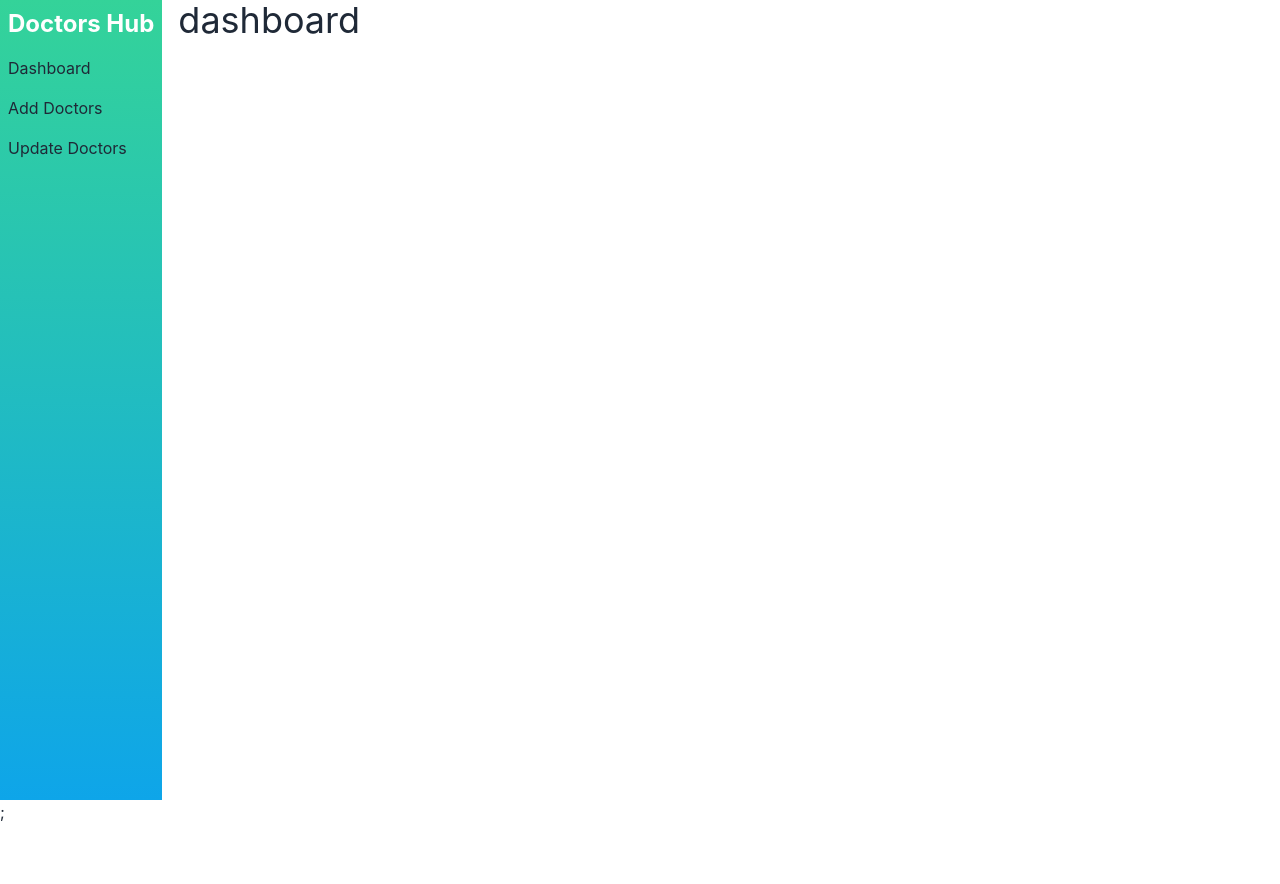
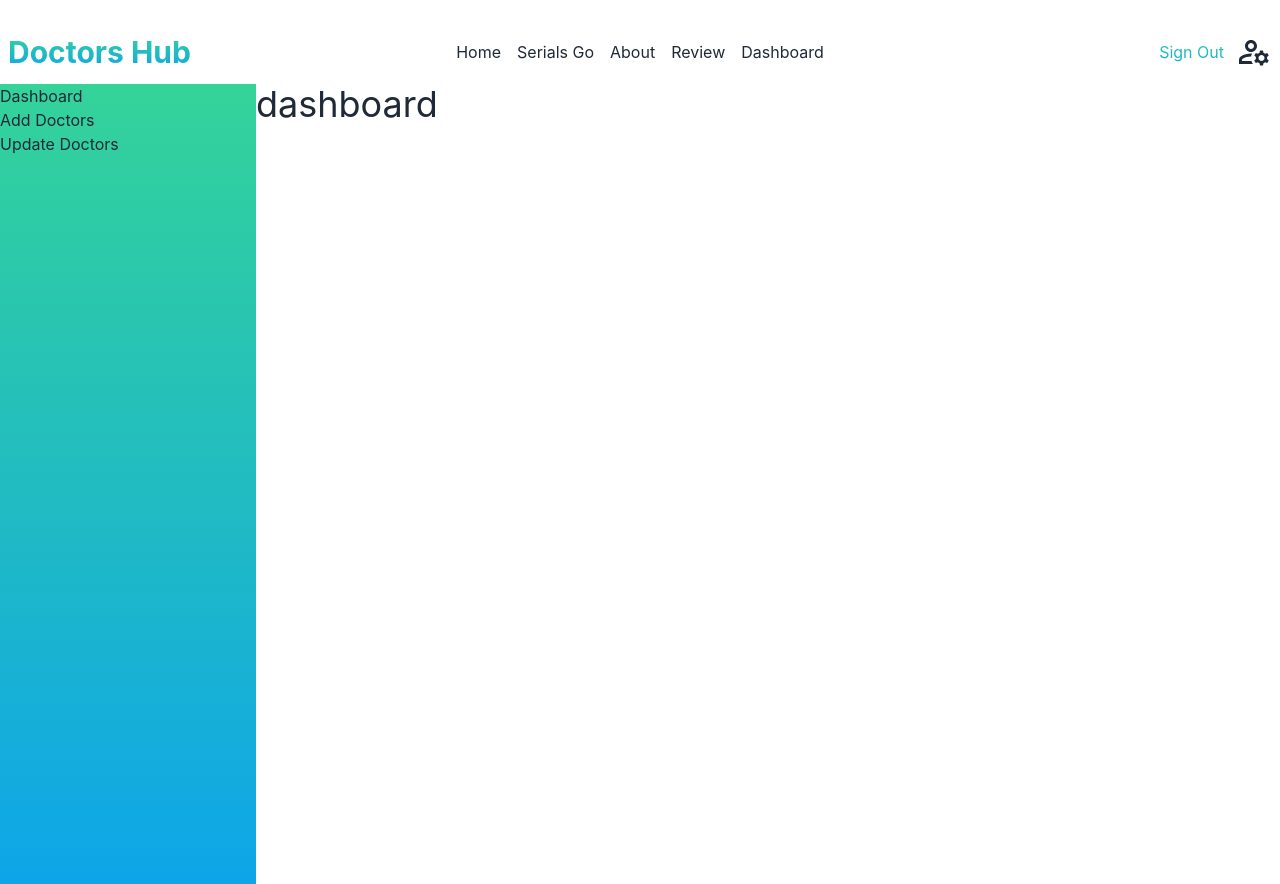
Before and after one commit to ahm-fahim/doctors-hub, a React (Create React App) app in the folder doctor-hub-client/: page /dashboard in a window 1280 px wide. Before the commit the page ends 824 px from the top, so only its background shows below. Built offline with nearby package versions, Linux system fonts and the light colour scheme; no server answers; sample sign-in values are in the browser's storage; what tailwindcss-gradient would draw is missing.

Commit message:
sidebar added

```diff
--- a/doctor-hub-client/src/App.js
+++ b/doctor-hub-client/src/App.js
@@ -15,7 +15,7 @@ function App() {
         <QueryClientProvider client={queryClient}>
             <DateProvider>
                 <AuthProvider>
-                    <RouterProvider router={router} />;
+                    <RouterProvider router={router} />
                     <Toaster />
                 </AuthProvider>
             </DateProvider>
--- a/doctor-hub-client/src/Layouts/DashboardLayouts/DashboardLayouts.js
+++ b/doctor-hub-client/src/Layouts/DashboardLayouts/DashboardLayouts.js
@@ -1,12 +1,16 @@
 import React from "react";
 import { Outlet } from "react-router-dom";
 import Sidebar from "../../SharedComponents/Sidebar/Sidebar";
+import Navbar from "../../SharedComponents/Navbar/Navbar";
 
 const DashboardLayouts = () => {
     return (
-        <div className="flex flex-row gap-4">
-            <Sidebar />
-            <Outlet />
+        <div>
+            <Navbar />
+
+            <Sidebar>
+                <Outlet />
+            </Sidebar>
         </div>
     );
 };
--- a/doctor-hub-client/src/Pages/SignUp/SignIn/SignIn.js
+++ b/doctor-hub-client/src/Pages/SignUp/SignIn/SignIn.js
@@ -5,8 +5,6 @@ import { AuthContext } from "../../../context/AuthProvider/AuthProvider";
 import { toast } from "react-hot-toast";
 
 const SignIn = () => {
-    const [errorMessage, setErrorMessage] = useState("");
-
     const { signInUser } = useContext(AuthContext);
 
     const location = useLocation();
@@ -23,11 +21,10 @@ const SignIn = () => {
         signInUser(email, password)
             .then((result) => {
                 toast.success("Successfully Sign In");
-
                 navigate(from, { replace: true });
             })
             .then((error) => {
-                setErrorMessage(errorMessage);
+                toast.error(error);
             });
     };
 
--- a/doctor-hub-client/src/SharedComponents/Navbar/Navbar.js
+++ b/doctor-hub-client/src/SharedComponents/Navbar/Navbar.js
@@ -53,7 +53,7 @@ const Navbar = () => {
                         {menuItem}
                     </ul>
                 </div>
-                <Link className="normal-case text-xl">
+                <Link to="/" className="normal-case text-xl">
                     <span className="text-3xl font-bold text-gradient ">
                         Doctors Hub
                     </span>
--- a/doctor-hub-client/src/SharedComponents/Sidebar/Sidebar.js
+++ b/doctor-hub-client/src/SharedComponents/Sidebar/Sidebar.js
@@ -1,7 +1,6 @@
-import React from "react";
+import React, { useState } from "react";
 import { Link } from "react-router-dom";
 
-const Sidebar = () => {
 const link = [
     {
         id: 1,
@@ -19,20 +18,60 @@ const Sidebar = () => {
         name: "Update Doctors",
     },
 ];
+
+const Sidebar = ({ children }) => {
+    const [isSidebarOpen, setIsSidebarOpen] = useState(false);
+
+    const toggleSidebar = () => {
+        setIsSidebarOpen(!isSidebarOpen);
+    };
+
     return (
-        <div className="flex flex-col h-screen bg-gradient">
-            <Link to="/" className="text-2xl font-bold text-white p-2">
-                Doctors Hub
-            </Link>
-            {link.map((info) => (
-                <Link
-                    className="hover:bg-white p-2"
-                    key={info.id}
-                    to={`${info.to}`}
+        <div className="flex">
+            {/* Toggle Button */}
+            <button
+                className="block lg:hidden text-gray-500 hover:text-gray-700 focus:outline-none"
+                onClick={toggleSidebar}
             >
-                    {info.name}
-                </Link>
+                <svg
+                    className="w-8 h-8"
+                    fill="none"
+                    viewBox="0 0 24 24"
+                    stroke="currentColor"
+                >
+                    {isSidebarOpen ? (
+                        <path
+                            strokeLinecap="round"
+                            strokeLinejoin="round"
+                            strokeWidth={2}
+                            d="M6 18L18 6M6 6l12 12"
+                        />
+                    ) : (
+                        <path
+                            strokeLinecap="round"
+                            strokeLinejoin="round"
+                            strokeWidth={2}
+                            d="M4 6h16M4 12h16M4 18h16"
+                        />
+                    )}
+                </svg>
+            </button>
+
+            {/* Sidebar */}
+            <ul
+                className={`lg:w-64 bg-gradient h-screen ${
+                    isSidebarOpen || "lg:block hidden"
+                }`}
+            >
+                {link.map((item) => (
+                    <li key={item.id}>
+                        <Link to={item.to}>{item.name}</Link>
+                    </li>
                 ))}
+            </ul>
+
+            {/* Main Content */}
+            <div className="flex-grow">{children}</div>
         </div>
     );
 };
```
Lines whose indentation alone changed are shown as unchanged.
